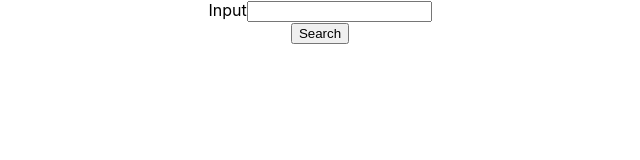
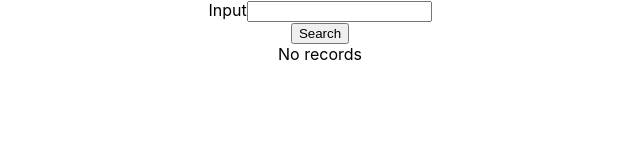
Before and after one commit to GamesOfSummer/react-102, a React (Create React App) app: page / in a window 1280 px wide. Shown: the top 160 px of the page, without its empty margins (320-960 px from the left). Built offline with nearby package versions, Linux system fonts and the light colour scheme.

Commit message:
added conditional rendering

```diff
--- a/src/controlledInput.jsx
+++ b/src/controlledInput.jsx
@@ -30,16 +30,28 @@ export default class ControlledInput extends Component {
             })
             .then(data => {
                 this.setState({ violations: data.infractions });
-
-                if (data.infractions.length === 0) {
-                    this.message = 'Sorry, no records returned!';
-                } else {
-                    this.message = '';
-                }
             });
     };
 
     render() {
+        let message;
+
+        if (this.state.violations.length === 0) {
+            message = 'No records';
+        } else {
+            message = (
+                <ul>
+                    {this.state.violations.map(item => {
+                        return (
+                            <li>
+                                {item.date} - {item.violation} - {item.product}
+                            </li>
+                        );
+                    })}
+                </ul>
+            );
+        }
+
         return (
             <div>
                 Input
@@ -49,16 +61,8 @@ export default class ControlledInput extends Component {
                 />
                 <br />
                 <button onClick={this.handleClick}>Search</button>
-                {this.message}
-                <ul>
-                    {this.state.violations.map(item => {
-                        return (
-                            <li>
-                                {item.date} - {item.violation} - {item.product}
-                            </li>
-                        );
-                    })}
-                </ul>
+                <br />
+                {message}
             </div>
         );
     }
```
